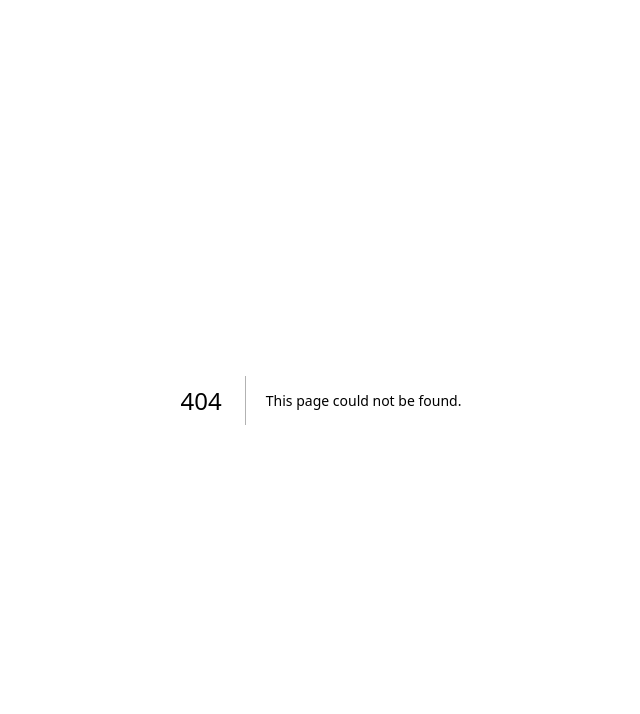
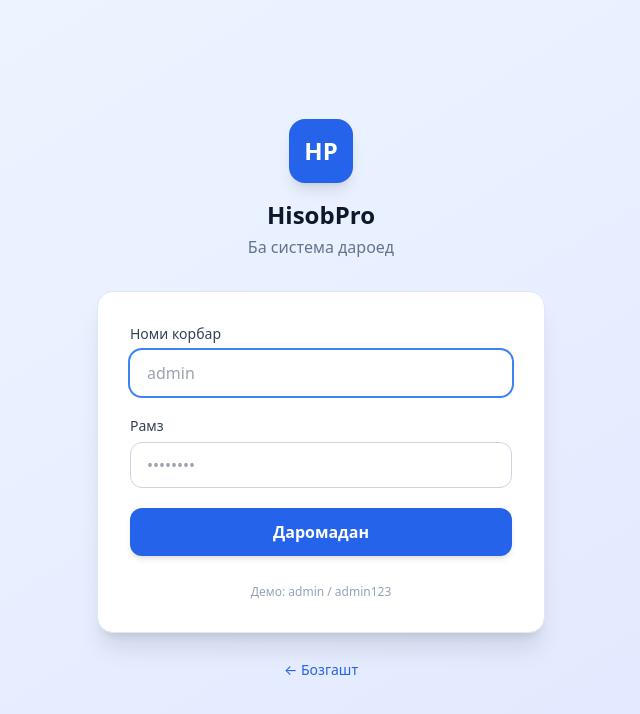
Before and after one commit to kayumovyokub708-blip/HisobPro, a Next.js app: page /login in a window 1280 px wide. Before the commit this address had no page. Shown: the top 714 px of the page, without its empty margins (319-959 px from the left). Built offline with nearby package versions, Linux system fonts and the light colour scheme.

Commit message:
Add login page (Tajik UI)

```diff
--- /dev/null
+++ b/src/app/login/page.tsx
@@ -0,0 +1,106 @@
+"use client";
+
+import { useState } from "react";
+import Link from "next/link";
+
+export default function LoginPage() {
+  const [username, setUsername] = useState("");
+  const [password, setPassword] = useState("");
+  const [error, setError] = useState("");
+  const [loading, setLoading] = useState(false);
+
+  const handleSubmit = async (e: React.FormEvent) => {
+    e.preventDefault();
+    setError("");
+    setLoading(true);
+
+    // Placeholder — real auth will be connected later
+    setTimeout(() => {
+      if (username === "admin" && password === "admin123") {
+        window.location.href = "/dashboard";
+      } else {
+        setError("Номи корбар ё рамз нодуруст аст.");
+        setLoading(false);
+      }
+    }, 800);
+  };
+
+  return (
+    <div className="min-h-screen flex items-center justify-center bg-gradient-to-br from-blue-50 to-indigo-100 dark:from-slate-900 dark:to-slate-800 px-4">
+      <div className="w-full max-w-md">
+        <div className="text-center mb-8">
+          <div className="inline-flex items-center justify-center w-16 h-16 rounded-2xl bg-blue-600 text-white text-2xl font-bold shadow-lg mb-4">
+            HP
+          </div>
+          <h1 className="text-2xl font-bold text-slate-900 dark:text-white">
+            HisobPro
+          </h1>
+          <p className="text-slate-500 dark:text-slate-400 mt-1">
+            Ба система дароед
+          </p>
+        </div>
+
+        <form
+          onSubmit={handleSubmit}
+          className="bg-white dark:bg-slate-800 rounded-2xl shadow-xl p-6 md:p-8 border border-slate-200 dark:border-slate-700 space-y-5"
+        >
+          {error && (
+            <div className="bg-red-50 dark:bg-red-900/30 text-red-600 dark:text-red-400 text-sm rounded-lg px-4 py-3">
+              {error}
+            </div>
+          )}
+
+          <div>
+            <label className="block text-sm font-medium text-slate-700 dark:text-slate-300 mb-1.5">
+              Номи корбар
+            </label>
+            <input
+              type="text"
+              value={username}
+              onChange={(e) => setUsername(e.target.value)}
+              className="w-full px-4 py-2.5 rounded-xl border border-slate-300 dark:border-slate-600 bg-white dark:bg-slate-900 text-slate-900 dark:text-white focus:ring-2 focus:ring-blue-500 focus:border-transparent outline-none transition"
+              placeholder="admin"
+              required
+              autoFocus
+            />
+          </div>
+
+          <div>
+            <label className="block text-sm font-medium text-slate-700 dark:text-slate-300 mb-1.5">
+              Рамз
+            </label>
+            <input
+              type="password"
+              value={password}
+              onChange={(e) => setPassword(e.target.value)}
+              className="w-full px-4 py-2.5 rounded-xl border border-slate-300 dark:border-slate-600 bg-white dark:bg-slate-900 text-slate-900 dark:text-white focus:ring-2 focus:ring-blue-500 focus:border-transparent outline-none transition"
+              placeholder="••••••••"
+              required
+            />
+          </div>
+
+          <button
+            type="submit"
+            disabled={loading}
+            className="w-full py-3 rounded-xl bg-blue-600 hover:bg-blue-700 disabled:opacity-60 text-white font-semibold transition-colors shadow-md"
+          >
+            {loading ? "Интизор шавед..." : "Даромадан"}
+          </button>
+
+          <p className="text-center text-xs text-slate-400 dark:text-slate-500 pt-2">
+            Демо: admin / admin123
+          </p>
+        </form>
+
+        <p className="text-center mt-6">
+          <Link
+            href="/"
+            className="text-sm text-blue-600 dark:text-blue-400 hover:underline"
+          >
+            ← Бозгашт
+          </Link>
+        </p>
+      </div>
+    </div>
+  );
+}
```
